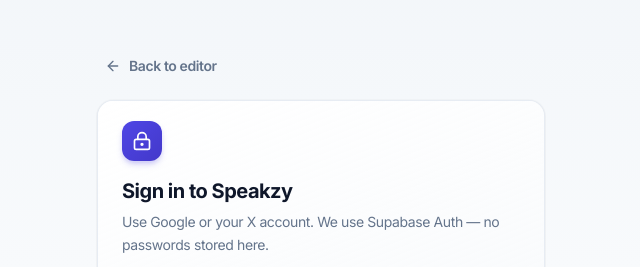
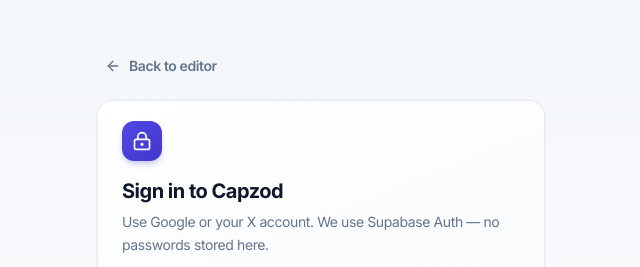
Before and after one commit to umairmanzoor1143/Capzod, a Next.js app: page /auth in a window 1280 px wide. Shown: the part 130-397 px from the top of the page, without its empty margins (319-959 px from the left). Built offline with nearby package versions, Linux system fonts and the light colour scheme; no server answers.

Commit message:
feaute marge

```diff
--- a/app/auth/page.tsx
+++ b/app/auth/page.tsx
@@ -79,7 +79,7 @@
             <div className="mb-4 grid size-10 place-items-center rounded-xl bg-gradient-to-br from-indigo-600 to-indigo-700 text-white shadow-md shadow-indigo-600/25 ring-1 ring-white/15">
               <LockKeyhole size={20} />
             </div>
-            <h1 className="text-xl font-bold tracking-tight text-slate-900">Sign in to Speakzy</h1>
+            <h1 className="text-xl font-bold tracking-tight text-slate-900">Sign in to Capzod</h1>
             <p className="mt-1.5 text-sm leading-relaxed text-slate-500">
               Use Google or your X account. We use Supabase Auth — no passwords stored here.
             </p>
```
